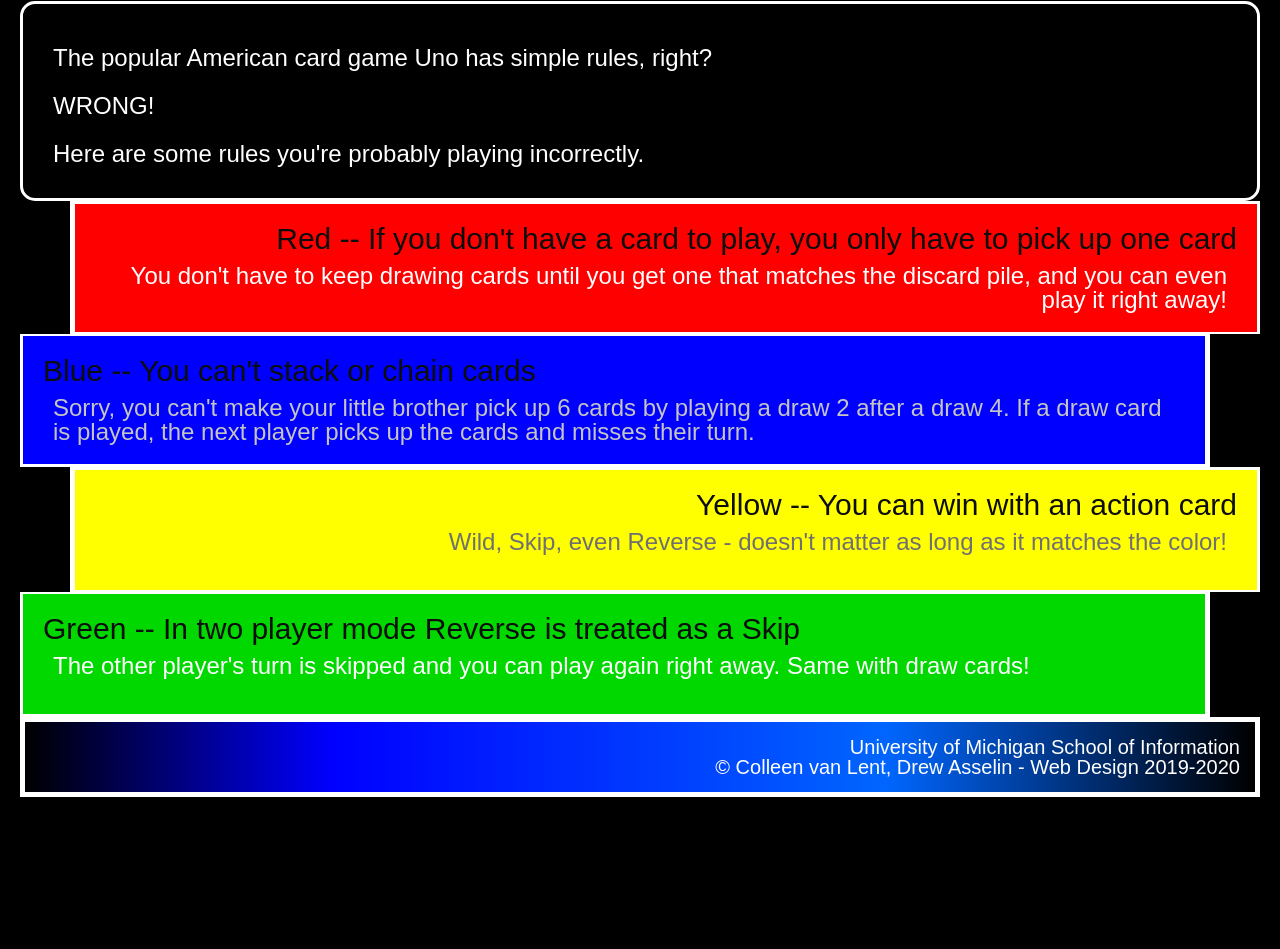
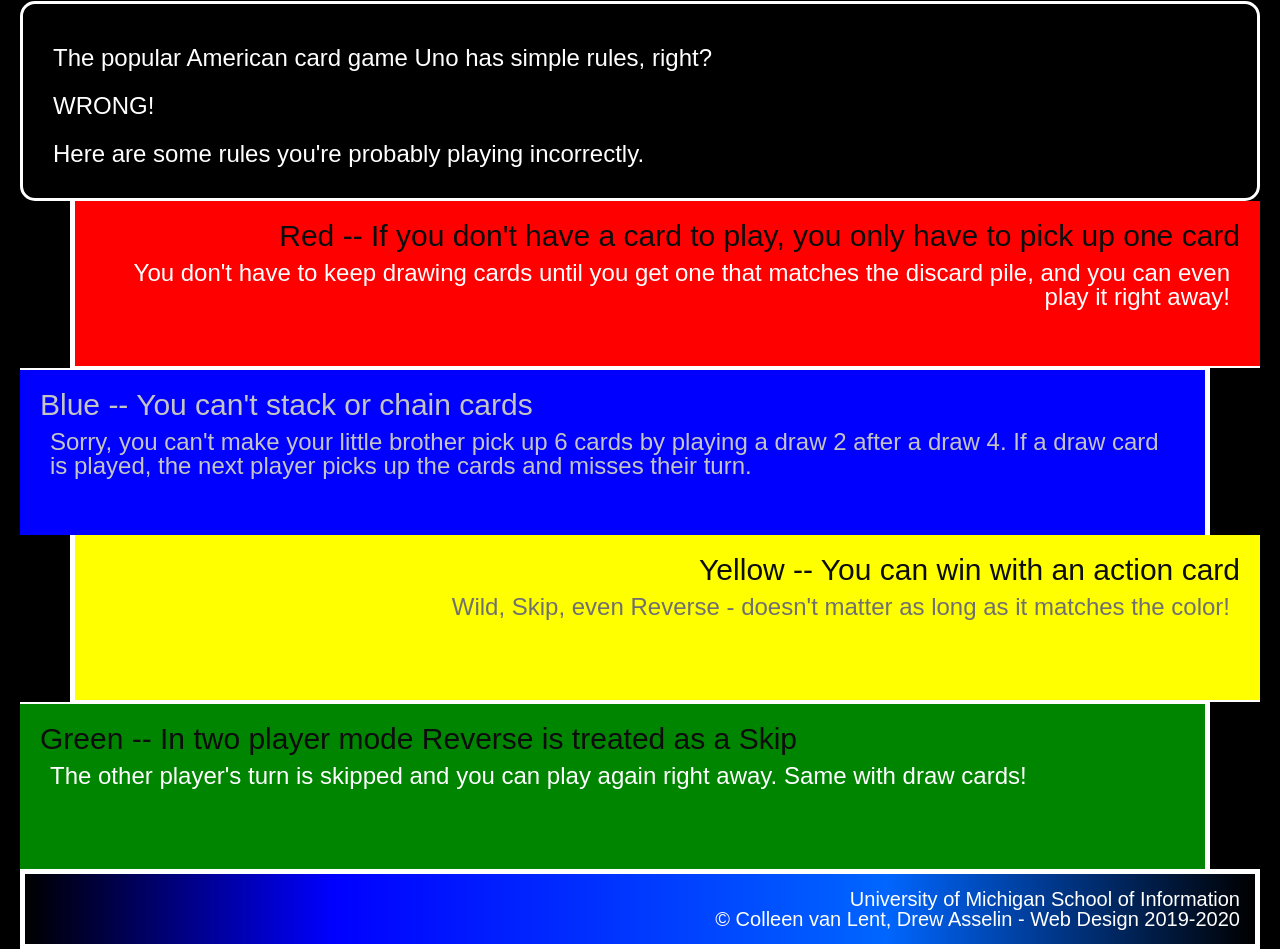
Before and after one commit to amyherra/hw-2023, a plain HTML site: page index.html in a window 1280 px wide. Shown: the part 327-1276 px from the top of the page. Before the commit the page ends 1124 px from the top, so only its background shows below. Drawn offline with Linux system fonts and the light colour scheme.

Commit message:
Update style.css

```diff
--- a/css/style.css
+++ b/css/style.css
@@ -2,7 +2,7 @@ body {
     font-family: Arial, Verdana;
     background-color: #000000;
     color: #FFFFFF;
-    margin: 20px 20px 0 20px;
+    margin: 20px 20px 0px 20px;
 }
 
 h1 {
@@ -18,7 +18,7 @@ h2 {
 
 p {
     font-size: 24px;
-    padding: 10px 10px 0 10px;
+    padding: 10px 10px 0px 10px;
 }
 
 img {
@@ -32,7 +32,6 @@ img {
     min-height: 125px;
     padding: 20px;
     border: 3px solid white;
-    box-sizing: border-box;
   }
 
   .introduction {
@@ -42,31 +41,28 @@ img {
   }
 
   .red {
-    background-color: #ff0000; /* red */
+    background-color: #ff0000;
     text-align: right;
     margin-left: 50px;
-    border-bottom: 2px solid;
-    border-left: 5px solid;
+    border-width: 0px 0px 2px 5px;
   }
 
   .blue {
-    background-color: #0000ff; /* blue */
+    background-color: #0000ff;
     text-align: left;
     margin-right: 50px;
-    border-right: 5px solid;
-    border-top: 2px solid;
+    border-width: 2px 5px 0px 0px;
   }
 
-  .blue h1, .blue p {
+  .blue h2, .blue p {
     color: #C4C4C4;
   }
 
   .yellow {
-    background-color: #FFFF00; /* yellow */
+    background-color: #FFFF00;
     text-align: right;
     margin-left: 50px;
-    border-bottom: 2px solid;
-    border-left: 5px solid;
+    border-width: 0px 0px 2px 5px;
   }
 
   .yellow p {
@@ -74,11 +70,10 @@ img {
   }
 
   div.green {
-    background-color: #00D800;
+    background-color: #008500;
     text-align: left;
     margin-right: 50px;
-    border-right: 5px solid;
-    border-top: 2px solid;
+    border-width: 2px 5px 0px 0px;
 }
 
 footer {
@@ -89,5 +84,5 @@ footer {
 footer p {
     font-size: 20px;
     text-align: right;
-    padding: 15px 15px 15px 0;
+    padding: 15px 15px 15px 0px;
 }
```
